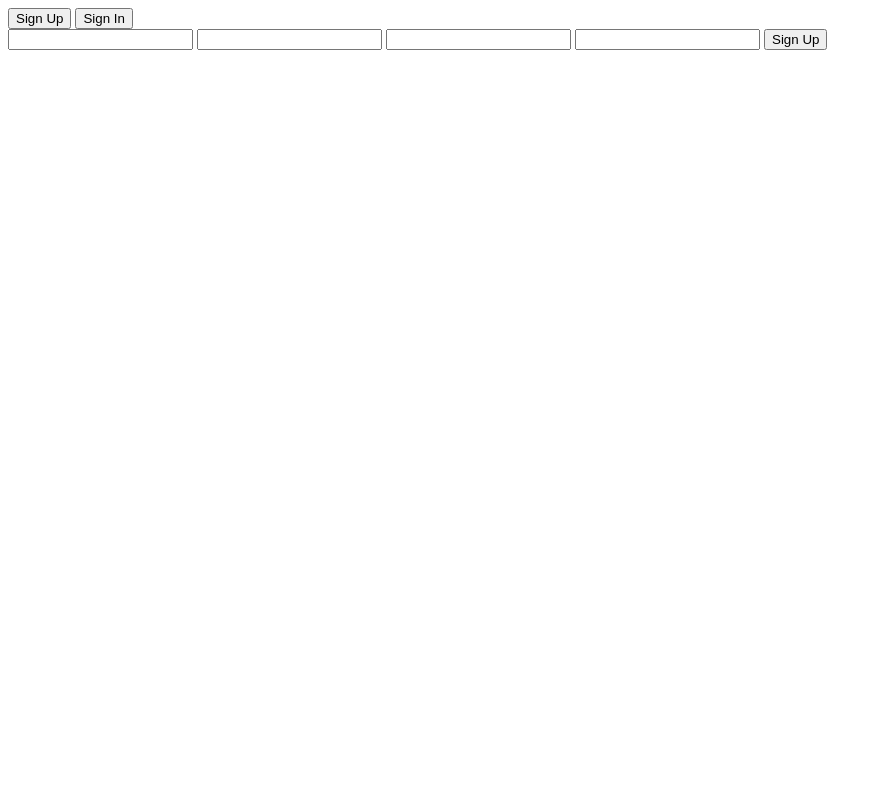
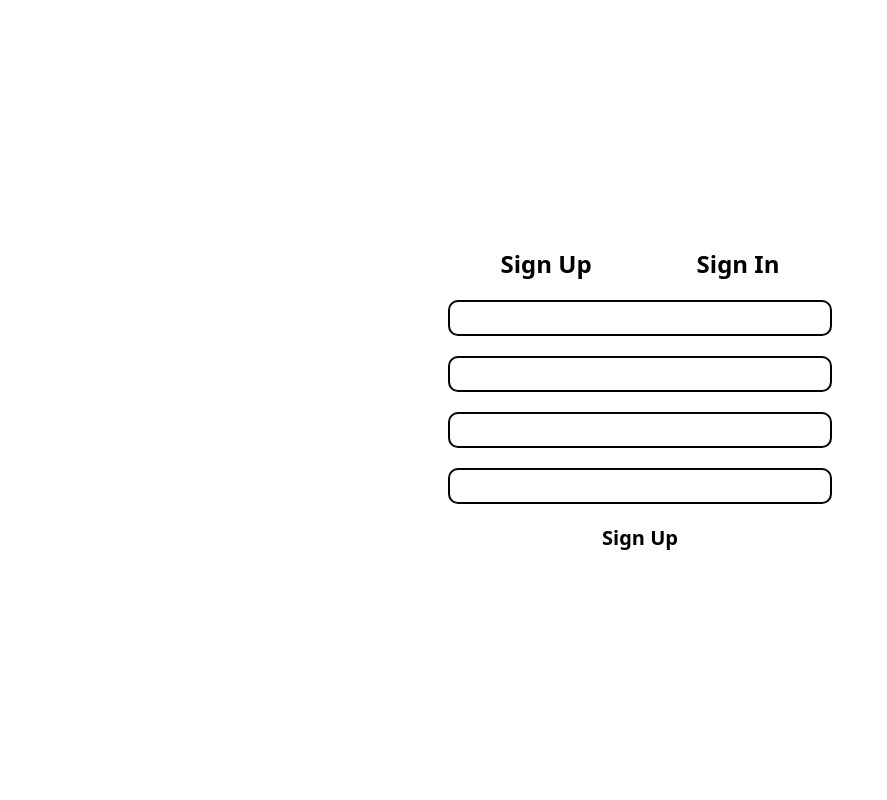
Before and after one commit to floydprashant/NoteCraft, a Django app: page / in a window 1280 px wide. Shown: the whole page, without its empty margins (0-887 px from the left). Run offline with Django 4.2, Linux system fonts and the light colour scheme; parts of the project's set-up code (start-up, migrations or seed data) failed here and were passed over; some libraries are stand-ins or nearby versions.

Commit message:
frontend changes

```diff
--- a/capstone/settings.py
+++ b/capstone/settings.py
@@ -24,7 +24,7 @@ BASE_DIR = Path(__file__).resolve().parent.parent
 # See https://docs.djangoproject.com/en/4.2/howto/deployment/checklist/
 
 # SECURITY WARNING: keep the secret key used in production secret!
-SECRET_KEY = env_vars['DJANGO_SECRET_KEY']
+SECRET_KEY = 'django-insecure-@=@qh*_jj(f0eehk%cdky85b7ful%@!*e!tpx=na!&f)w(p#s2'
 
 # SECURITY WARNING: don't run with debug turned on in production!
 DEBUG = True
--- a/templates/notecraft/auth.html
+++ b/templates/notecraft/auth.html
@@ -1,22 +1,27 @@
 {% extends 'notecraft/layout.html' %} {% block body %}
-<div>
-    <button id="register" onclick="hideLogin()">Sign Up</button>
-    <button id="login" onclick="hideRegister()">Sign In</button>
+<div class="w-full h-full flex items-center justify-center">
+    <div class="w-96 flex flex-col gap-5">
+        <div class="flex justify-around">
+            <button id="register" onclick="hideLogin()" class="text-2xl font-bold">Sign Up</button>
+            <button id="login" onclick="hideRegister()" class="text-2xl font-bold">Sign In</button>
+        </div>
+
+        <form id="registerUser" class="flex flex-col gap-5">
+            <input type="text" name="username" id="regUname" class="input_box" />
+            <input type="email" name="email" id="regEmail" class="input_box" />
+            <input type="password" name="password" id="regPass" class="input_box"/>
+            <input type="password" name="cofirmPassword" id="confirmPass" class="input_box"/>
+            <button type="button" onclick="registerUser()" class="font-semibold text-xl w-max m-auto">Sign Up</button>
+        </form>
+
+        <form id="loginUser" class="flex flex-col hidden gap-3">
+            <input type="text" name="username" id="logUname" class="input_box"/>
+            <input type="password" name="password" id="logPass" class="input_box"/>
+            <button type="button" onclick="loginUser()">Sign In</button>
+        </form>
+    </div>
 </div>
 
-<form id="registerUser">
-    <input type="text" name="username" id="regUname" />
-    <input type="email" name="email" id="regEmail" />
-    <input type="password" name="password" id="regPass" />
-    <input type="password" name="cofirmPassword" id="confirmPass" />
-    <button type="button" onclick="registerUser()">Sign Up</button>
-</form>
-
-<form id="loginUser" hidden>
-    <input type="text" name="username" id="logUname" />
-    <input type="password" name="password" id="logPass" />
-    <button type="button" onclick="loginUser()">Sign In</button>
-</form>
 <script>
     const register = document.querySelector("#registerUser");
     const login = document.querySelector("#loginUser");
@@ -79,14 +84,14 @@
     }
 
     function hideRegister() {
-        login.hidden = false;
-        register.hidden = true;
+        login.classList.remove('hidden')
+        register.classList.add('hidden')
         register.reset();
     }
 
     function hideLogin() {
-        register.hidden = false;
-        login.hidden = true;
+        login.classList.add('hidden')
+        register.classList.remove('hidden')
         login.reset();
     }
 </script>
--- a/templates/notecraft/index.html
+++ b/templates/notecraft/index.html
@@ -1,8 +1,10 @@
 {% extends 'notecraft/layout.html' %} {% block body %}
+<div class="flex flex-col m-auto items-center">
     <form
         action="{% url 'image2text' %}"
         method="post"
         enctype="multipart/form-data"
+        class="flex flex-col"
     >
         {% csrf_token %}
         <input type="file" name="images" accept="image/*" multiple />
@@ -19,4 +21,5 @@
     <form action="{% url 'logout'%}">
         <button type="submit">Logout</button>
     </form>
+</div>
 {% endblock %}
--- a/templates/notecraft/layout.html
+++ b/templates/notecraft/layout.html
@@ -1,11 +1,21 @@
+{% load static %}
 <!DOCTYPE html>
 <html lang="en">
 <head>
     <meta charset="UTF-8">
     <meta name="viewport" content="width=device-width, initial-scale=1.0">
+    <script src="https://cdn.tailwindcss.com"></script>
     <title>Document</title>
+    <style >
+        .input_box{
+            border: 2px solid black;
+            border-radius: 10px;
+            width: 100%;
+            padding: 0.25rem;
+        }
+    </style>
 </head>
-<body>
+<body class="w-full h-screen">
     {% block body %}
     {% endblock %}
 </body>
```
Also changed, not shown: static/notecraft/style.css (added), 1 other file. Lines whose indentation alone changed are shown as unchanged.
